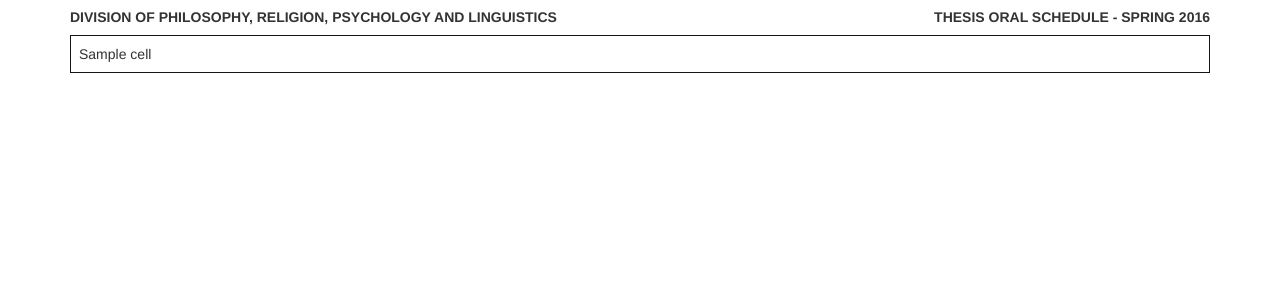
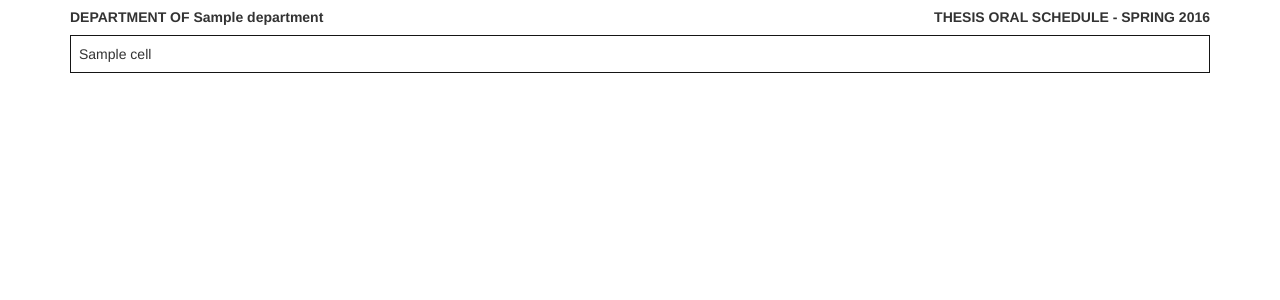
Before and after one commit to reed-college/kronos, a Flask app: template kronos/templates/printsched.html in a window 1280 px wide. Shown: the top 300 px of the page. Run offline with Flask 2, Linux system fonts and the light colour scheme; the template is opened without the code that fills it: most values are stand-ins (such as "Sample title", 1, 10 or a date in 2020); parts of the project's set-up code (start-up, migrations or seed data) failed here and were passed over; some libraries are stand-ins or nearby versions.

Commit message:
header displays the selected division or department

```diff
--- a/kronos/templates/printsched.html
+++ b/kronos/templates/printsched.html
@@ -8,7 +8,15 @@
   <div class="container">
     <div class='row'>
       <div class='col-xs-6'>
-        <h5><b>DIVISION OF PHILOSOPHY, RELIGION, PSYCHOLOGY AND LINGUISTICS</b><h5>
+        <h5>
+          <b>
+            {% if department != 'NONE'%}
+              DEPARTMENT OF {{ department }}
+            {% elif division != 'NONE'%}
+              DIVISION OF {{ division }}
+            {% endif %}
+          </b>
+        <h5>
       </div>
       <div class='col-xs-6'>
         <h5 class='pull-right'><b>THESIS ORAL SCHEDULE - SPRING 2016</b><h5>
--- a/kronos/util.py
+++ b/kronos/util.py
@@ -32,6 +32,8 @@ def GetOralTable(orals):
     This function assumes that orals do not start before midnight and
     end after midnight
     """
+    if len(orals) == 0:
+        return [[]]
     firstday = orals[0].dtstart.date()
     lastday = orals[-1].dtstart.date()
     # Creates the oral table
--- a/kronos/views.py
+++ b/kronos/views.py
@@ -47,7 +47,11 @@ def print_schedule():
     # adds non-oral events to the query
     orals = events.filter(Event.discriminator == 'oral')
     oraltable = util.GetOralTable(orals.order_by(Oral.dtstart).all())
-    return render_template('printsched.html', oraltable=oraltable)
+    div = str(request.args.get("division")).upper() or None
+    dept = str(request.args.get("department")).upper() or None
+
+    return render_template('printsched.html', oraltable=oraltable,
+                           division=div, department=dept)
 
 @app.route('/eventsjson')
 def get_events_json():
```
